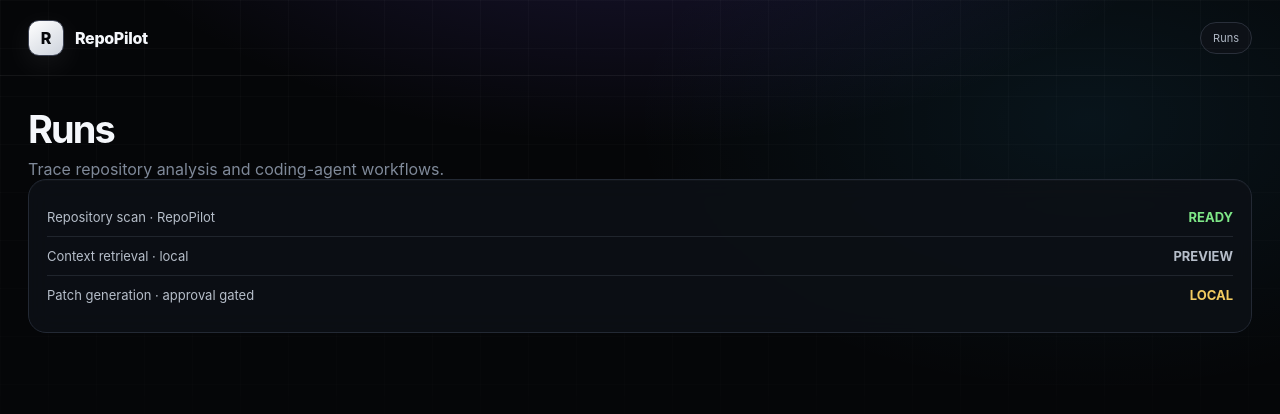
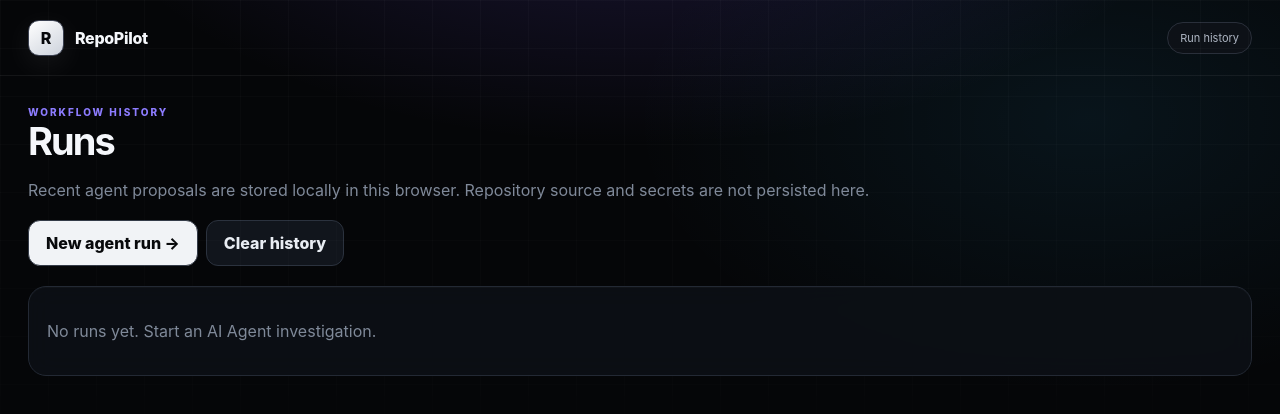
Before and after one commit to kamran-nizamani/RepoPilot, a Next.js app: page /dashboard/runs in a window 1280 px wide. Shown: the top 414 px of the page. Built offline with nearby package versions, Linux system fonts and the light colour scheme.

Commit message:
feat: add local agent run history

```diff
--- a/app/dashboard/runs/page.tsx
+++ b/app/dashboard/runs/page.tsx
@@ -1 +1,6 @@
-export default function Runs(){return <Page title="Runs" sub="Trace repository analysis and coding-agent workflows."><div className="panel"><div className="rowline"><span>Repository scan · RepoPilot</span><b className="good">READY</b></div><div className="rowline"><span>Context retrieval · local</span><b>PREVIEW</b></div><div className="rowline"><span>Patch generation · approval gated</span><b className="warn">LOCAL</b></div></div></Page>}function Page({title,sub,children}:{title:string,sub:string,children:React.ReactNode}){return <div className="shell"><nav className="nav"><div className="brand"><span className="logo">R</span>RepoPilot</div><span className="pill">Runs</span></nav><main className="workspace"><div className="content"><h1>{title}</h1><div className="muted">{sub}</div>{children}</div></main></div>}
+"use client";
+import{useEffect,useState}from"react";import Link from"next/link";
+type Run={at:string;repo:string;status:string;patches:number};
+export default function Runs(){const[runs,setRuns]=useState<Run[]>([]);useEffect(()=>{try{setRuns(JSON.parse(localStorage.getItem("repopilot-runs")||"[]"))}catch{}},[]);
+function clear(){localStorage.removeItem("repopilot-runs");setRuns([])}
+return <div className="shell"><nav className="nav"><Link href="/dashboard" className="brand"><span className="logo">R</span>RepoPilot</Link><span className="pill">Run history</span></nav><main className="workspace"><div className="content"><div className="eyebrow">WORKFLOW HISTORY</div><h1>Runs</h1><p className="muted">Recent agent proposals are stored locally in this browser. Repository source and secrets are not persisted here.</p><div className="toolbar"><Link className="btn" href="/dashboard/agent">New agent run →</Link><button className="btn ghost" onClick={clear}>Clear history</button></div><div className="panel">{runs.length?runs.map((r,i)=><div className="rowline" key={r.at+i}><span><b>{r.repo}</b><br/><small>{new Date(r.at).toLocaleString()}</small></span><b className="good">{r.status} · {r.patches} patch{r.patches===1?"":"es"}</b></div>):<p className="muted">No runs yet. Start an AI Agent investigation.</p>}</div></div></main></div>}
```
